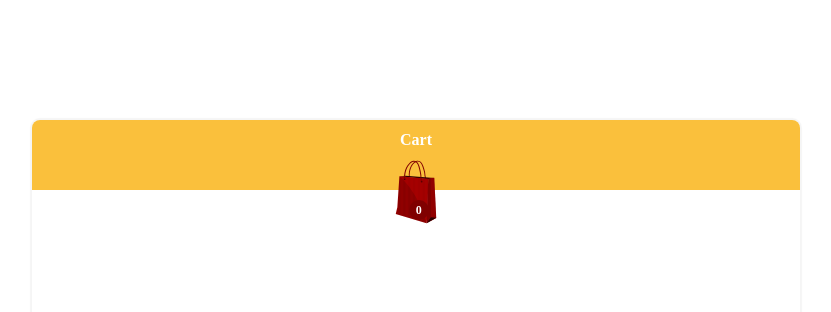
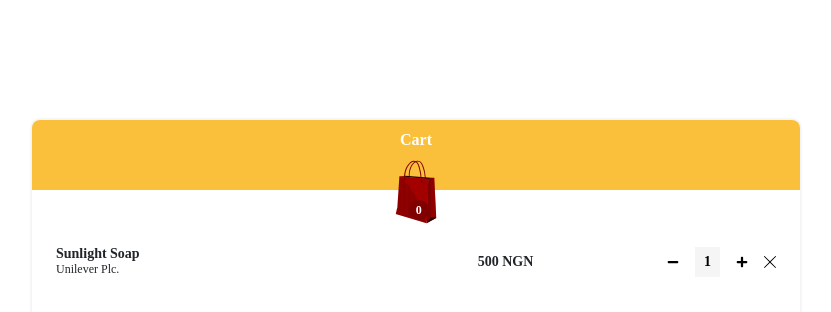
Before and after one commit to whizyrel/lp-demo, a website: page src/carts/index.html in a window 1280 px wide. Shown: the whole page, without its empty margins (224-1055 px from the left). Drawn offline with nearby package versions, Linux system fonts and the light colour scheme.

Commit message:
feat: cart items container

```diff
--- a/src/carts/index.html
+++ b/src/carts/index.html
@@ -20,8 +20,23 @@
         <span class="d-flex app__cart--dialog__main--top-bar__cart-length font-weight-bold mx-auto">0</span>
       </div>
 
-      <div class="d-flex w-100 h-100 app__cart--dialog__main--items__container">
+      <div class="d-flex w-100 h-100 px-3 mt-5 app__cart--dialog__main--items__container">
+        <div class="d-flex w-100 app__cart--dialog__main--cart__item p-2">
+          <div class="d-flex app__cart--dialog__main--cart__item--description">
+            <span class="font-weight-bold">Sunlight Soap</span>
+            <span class="">Unilever Plc.</span>
+          </div>
 
+          <span class="font-weight-bold m-auto">500 NGN</span>
+
+          <img class="app__cart--dialog__main--cart__item--control my-auto" src="/src/assets/icons/svgs/minus.svg" alt="minus-icon">
+
+          <input class="app__cart--dialog__main--cart__item--control__quantity my-auto d-flex mx-3 font-weight-bold" min="1" value="1" type="text">
+
+          <img class="app__cart--dialog__main--cart__item--control my-auto mr-3" src="/src/assets/icons/svgs/plus.svg" alt="plus-icon">
+
+          <img class="app__cart--dialog__main--cart__item--control my-auto" src="/src/assets/icons/svgs/cancel.svg" alt="delete-icon">
+        </div>
       </div>
     </main>
   </div>
--- a/src/carts/style.css
+++ b/src/carts/style.css
@@ -17,12 +17,15 @@ body {
   border-radius: 8px 0 0 8px;
 }
 
-.app__cart--dialog {
+.app__cart--dialog,
+.app__cart--dialog__main--cart__item  {
   flex-direction: row;
 }
 
 .app__cart--dialog__main,
-.app__cart--dialog__main--top-bar {
+.app__cart--dialog__main--top-bar,
+.app__cart--dialog__main--items__container,
+.app__cart--dialog__main--cart__item--description {
   flex-direction: column;
 }
 
@@ -63,3 +66,51 @@ body {
   right: 49%;
   top: 25%;
 }
+
+.app__cart--dialog__main--items__container {
+  overflow-y: auto;
+  overflow-x: hidden;
+}
+
+.app__cart--dialog__main--cart__item {
+  font-size: 14px;
+}
+
+.app__cart--dialog__main--cart__item:last-child {
+  margin-bottom: 5px;
+}
+
+.app__cart--dialog__main--cart__item span {
+  font-size: 14px;
+  line-height: normal;
+}
+
+.app__cart--dialog__main--cart__item:hover {
+  box-shadow: 0 2px 5px #afafaf;
+  border-radius: 5px;
+}
+
+.app__cart--dialog__main--cart__item--description {
+  width: 40%;
+}
+
+.app__cart--dialog__main--cart__item--description span:nth-child(2) {
+  font-size: 12px;
+}
+
+.app__cart--dialog__main--cart__item--control {
+  width: 12px;
+  height: 12px;
+}
+
+.app__cart--dialog__main--cart__item--control:hover {
+  cursor: pointer;
+}
+
+.app__cart--dialog__main--cart__item--control__quantity {
+  border: none;
+  width: 25px;
+  height: 30px;
+  background-color: #f5f5f5;
+  text-align: center;
+}
```
